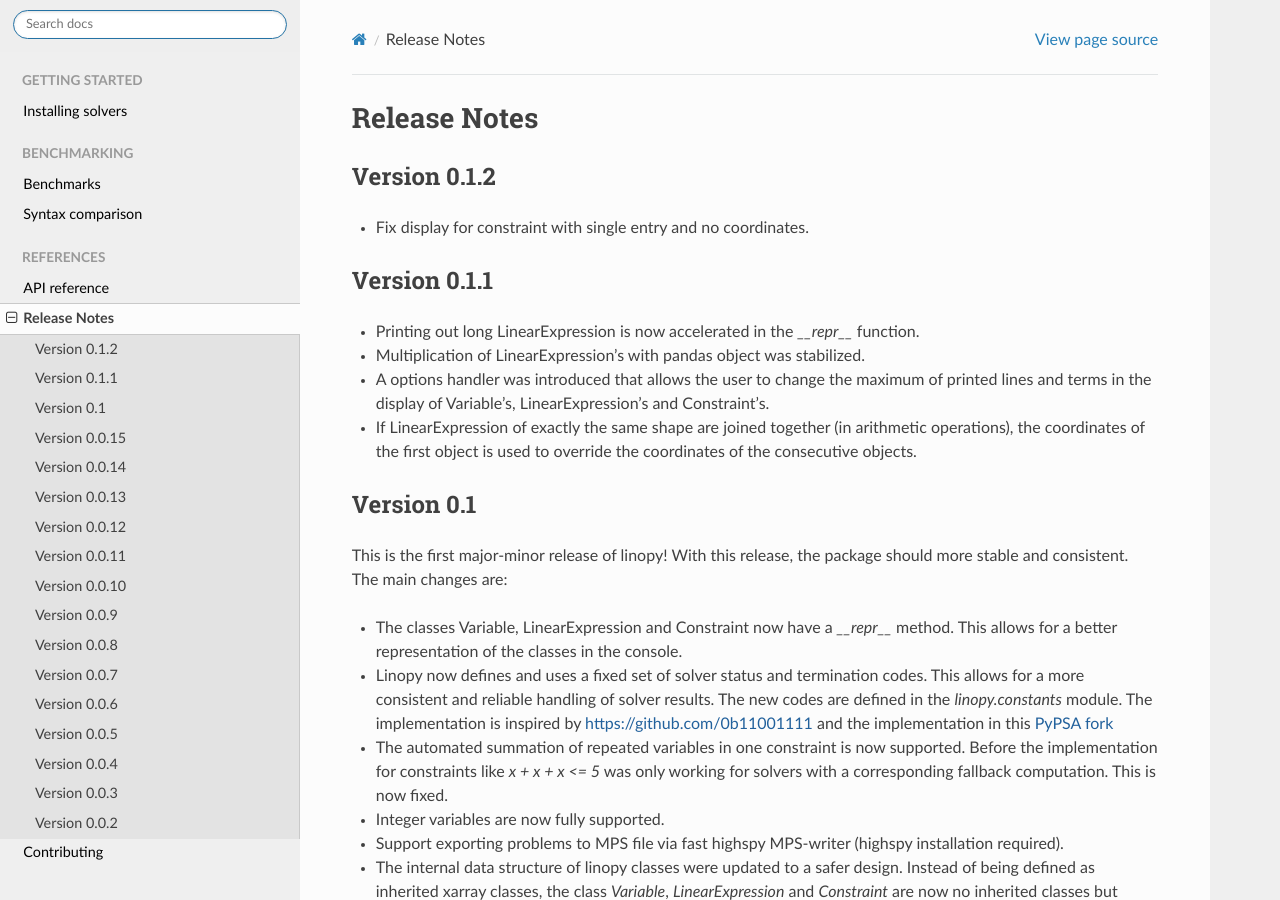
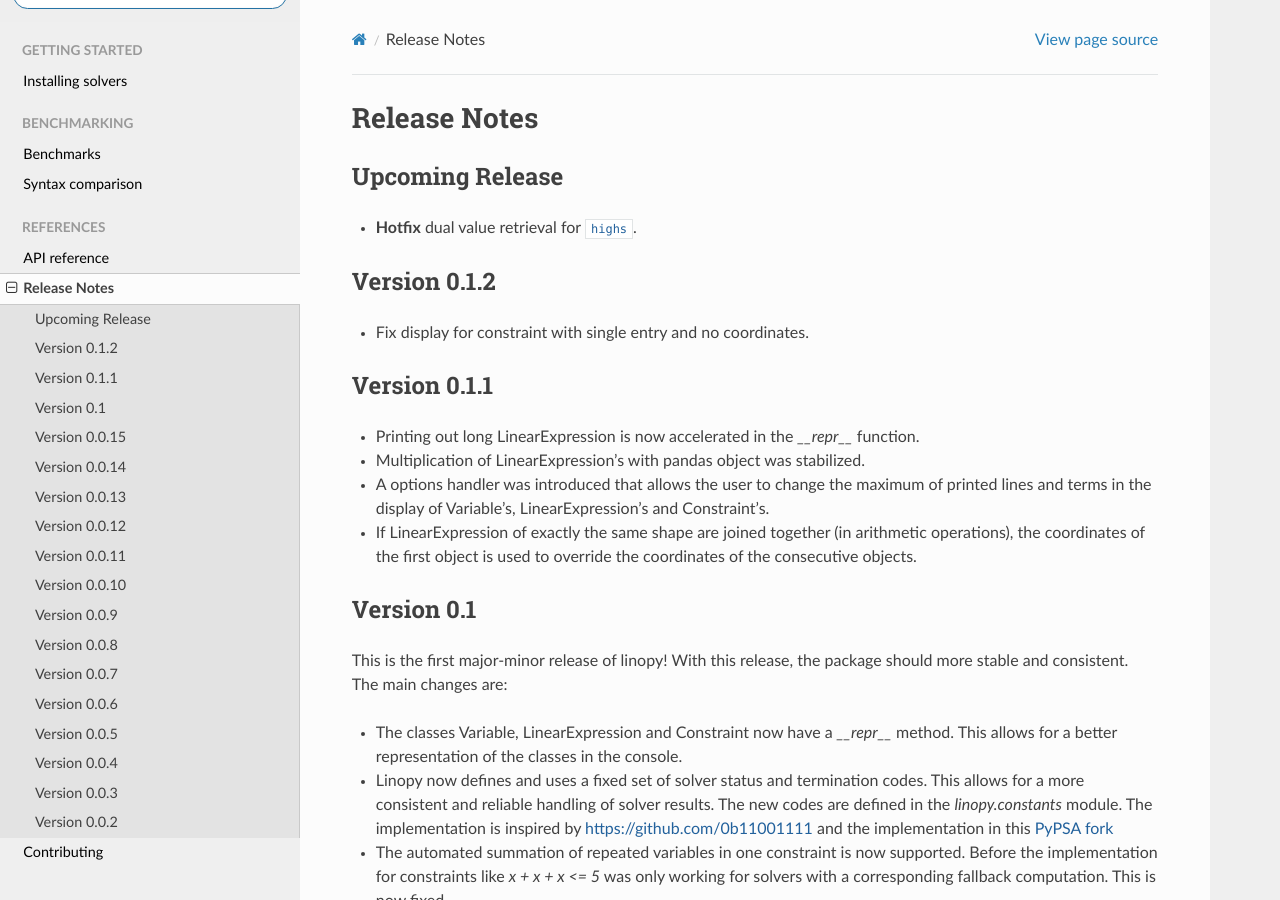
Before and after one commit to PyPSA/linopy, a Sphinx documentation site: the page built from doc/release_notes.rst, in a window 1280 px wide and 900 px high. Built offline with Sphinx 7.4.7 and the Read the Docs theme 2.0.0, drawn with Linux system fonts in a browser that asks for light colours; pages that are not in the unit, such as notebooks, are missing from menus.

Commit message:
solvers: fix dual retrieval from highs

```diff
--- a/doc/release_notes.rst
+++ b/doc/release_notes.rst
@@ -1,8 +1,11 @@
 Release Notes
 =============
 
-.. Upcoming Release
-.. ----------------
+Upcoming Release
+----------------
+
+* **Hotfix** dual value retrieval for ``highs``.
+
 
 Version 0.1.2
 -------------
```
Also changed, not shown: 1 other file.
